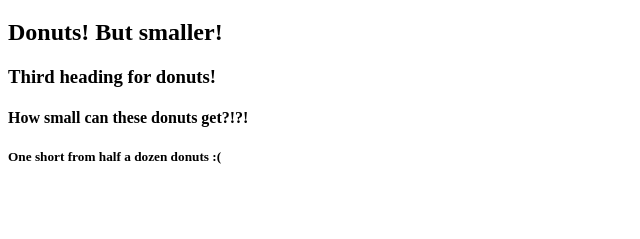
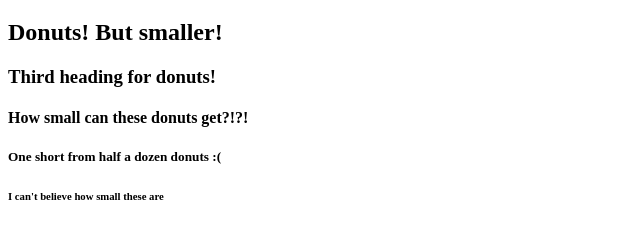
Before and after one commit to leahkonma/donut, a plain HTML site: page index.html in a window 1280 px wide. Shown: the part 61-300 px from the top of the page, without its empty margins (0-640 px from the left). Drawn offline with Linux system fonts and the light colour scheme.

Commit message:
Added sixth header

```diff
--- a/index.html
+++ b/index.html
@@ -10,5 +10,6 @@
     <h3>Third heading for donuts!</h3>
     <h4>How small can these donuts get?!?!</h4>
     <h5>One short from half a dozen donuts :(</h5>
+    <h6>I can't believe how small these are</h6>
 </body>
 </html>
```
